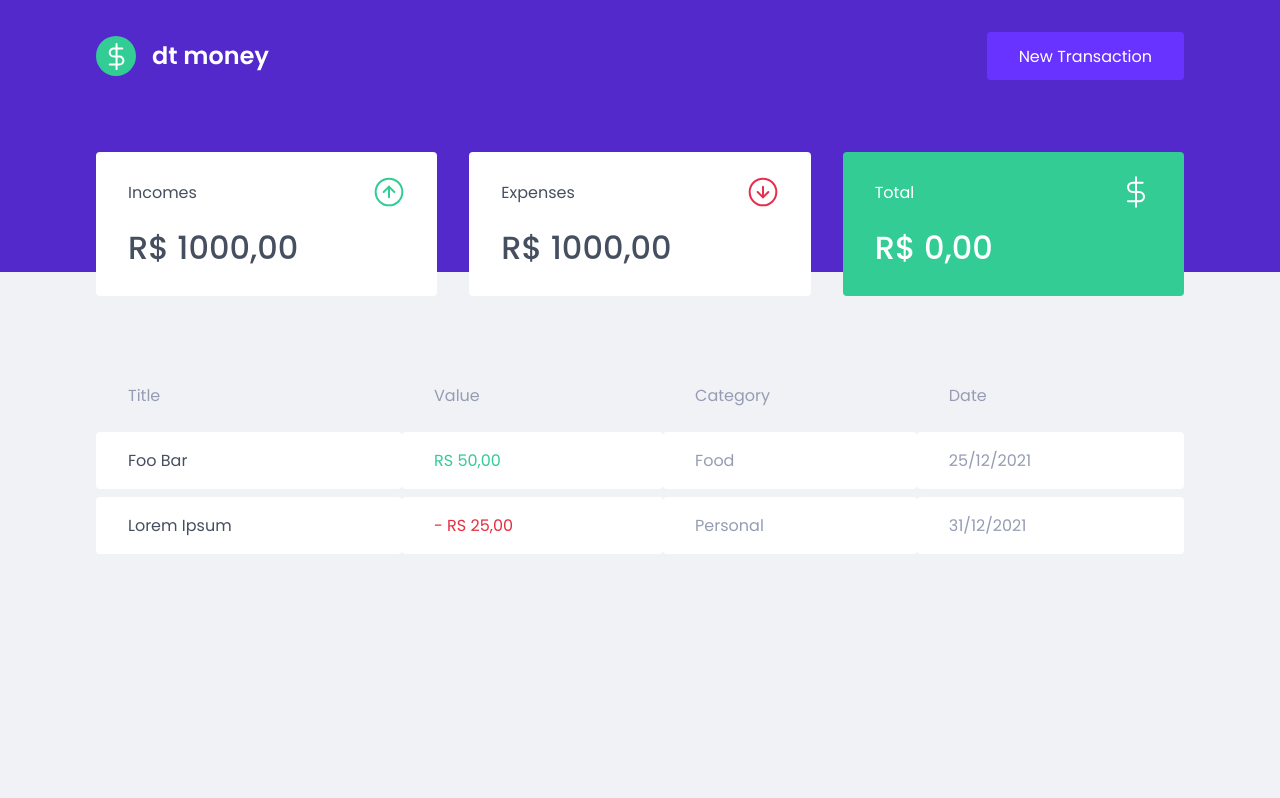
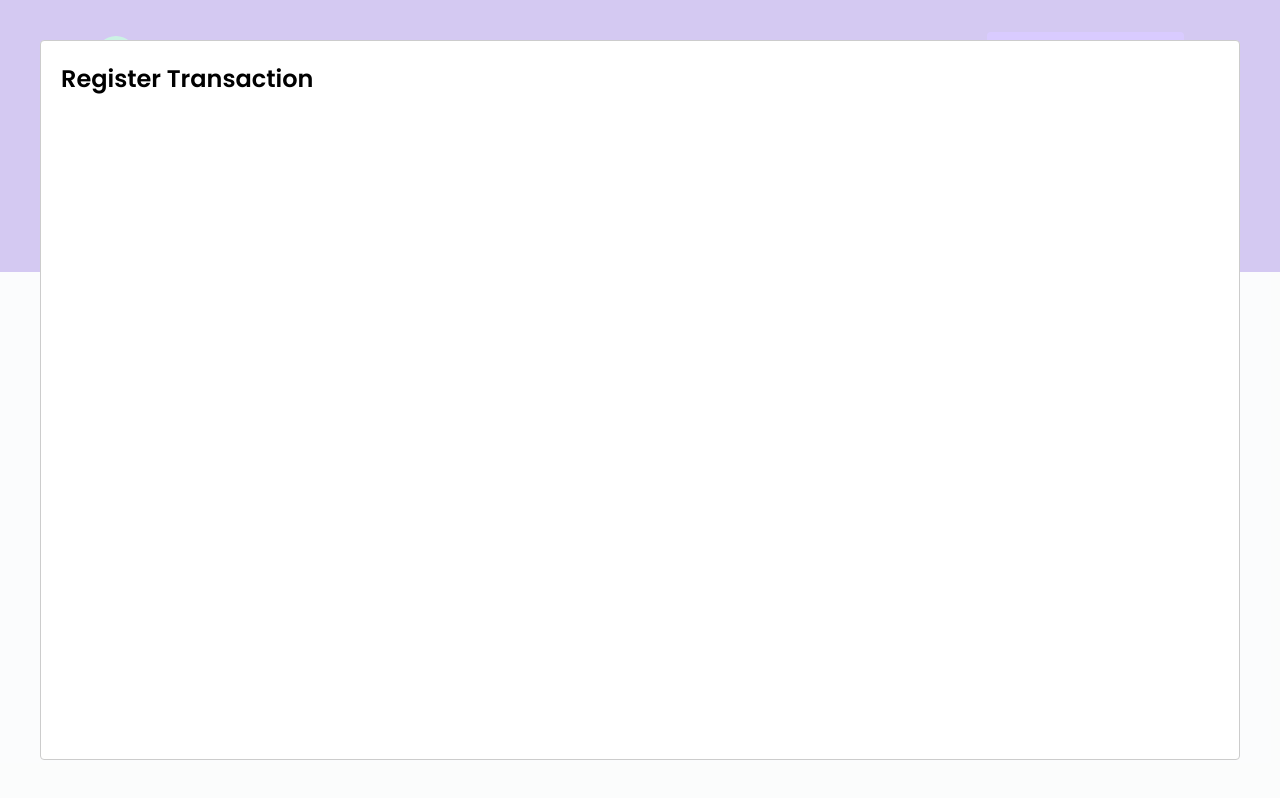
Before and after one commit to sanderdsz/dt-money, a React (Create React App) app: page / in a window 1280 px wide. Both pictures are taken after a click on the button "New Transaction". Built offline with nearby package versions, Linux system fonts and the light colour scheme; no server answers; what miragejs would draw is missing.

Commit message:
react modal config

```diff
--- a/package.json
+++ b/package.json
@@ -7,6 +7,7 @@
     "miragejs": "^0.1.43",
     "react": "^17.0.2",
     "react-dom": "^17.0.2",
+    "react-modal": "^3.14.4",
     "react-scripts": "5.0.0",
     "styled-components": "^5.3.3",
     "web-vitals": "^2.1.0"
@@ -20,6 +21,7 @@
     "@types/node": "^16.7.13",
     "@types/react": "^17.0.20",
     "@types/react-dom": "^17.0.9",
+    "@types/react-modal": "^3.13.1",
     "@types/styled-components": "^5.1.19",
     "typescript": "^4.4.2"
   },
--- a/src/App.tsx
+++ b/src/App.tsx
@@ -1,13 +1,33 @@
 import { GlobalStyle } from './styles/global'
 import { Header } from './components/Header'
 import { Dashboard } from './components/Dashboard'
+import Modal from 'react-modal'
+import { useState } from 'react'
+
+Modal.setAppElement('#root')
 
 export function App() {
+  const [isNewTransactionModalOpen, setNewTransactionModalOpen] = useState(false)
+
+  function handleOpenNewTransactionModal() {
+    setNewTransactionModalOpen(true)
+  }
+
+  function handleCloseNewTransactionModal() {
+    setNewTransactionModalOpen(false)
+  }
+
   return (
     <>
-      <Header />
+      <Header onOpenNewTransactionModal={handleOpenNewTransactionModal}/>
       <Dashboard />
       <GlobalStyle />
+      <Modal
+          isOpen={isNewTransactionModalOpen}
+          onRequestClose={handleCloseNewTransactionModal}
+        >
+          <h2>Register Transaction</h2>
+        </Modal>
     </>
   );
 }
--- a/src/components/Header/index.tsx
+++ b/src/components/Header/index.tsx
@@ -1,12 +1,16 @@
 import logo from '../../assets/logo.svg';
-import { Container, Content } from './styles'
+import { Container, Content } from './styles';
 
-export function Header() {
+interface HeaderProps {
+  onOpenNewTransactionModal: () => void;
+}
+
+export function Header({ onOpenNewTransactionModal }: HeaderProps) {
   return (
     <Container>
       <Content>
         <img src={logo} alt="dt money" />
-        <button type="button">
+        <button type="button" onClick={onOpenNewTransactionModal}>
           New Transaction
         </button>
       </Content>
```
Also changed, not shown: 1 other file (tests, documents, lock files or other folders).
